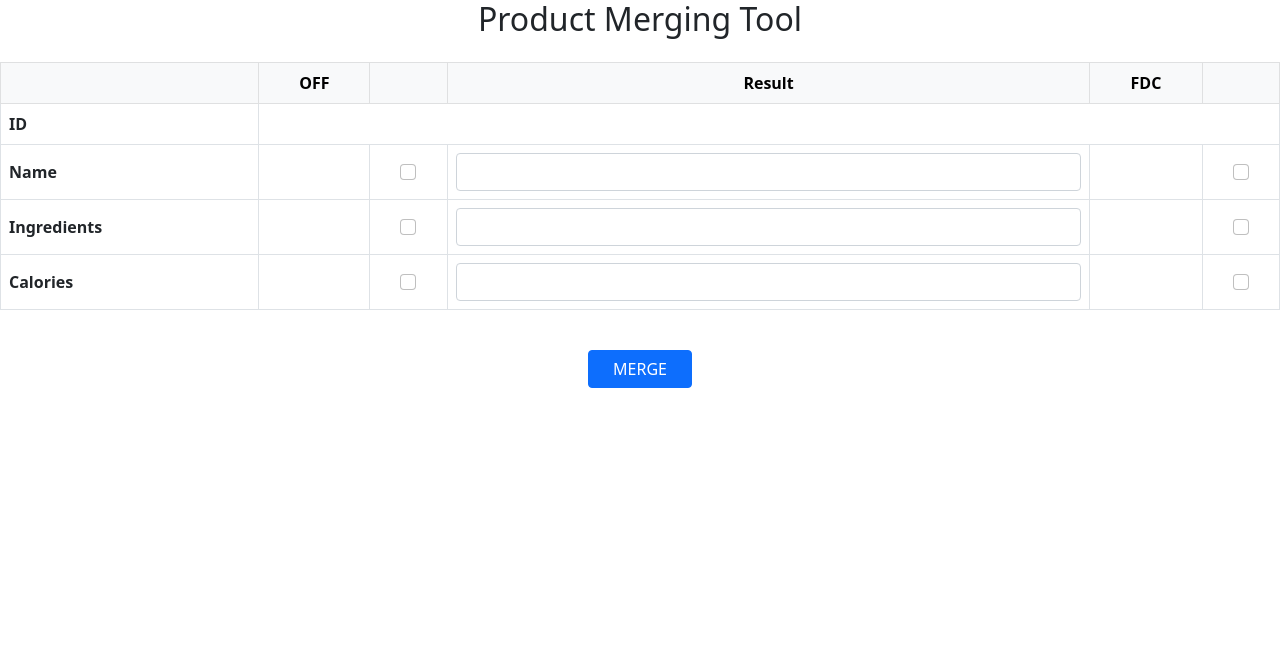
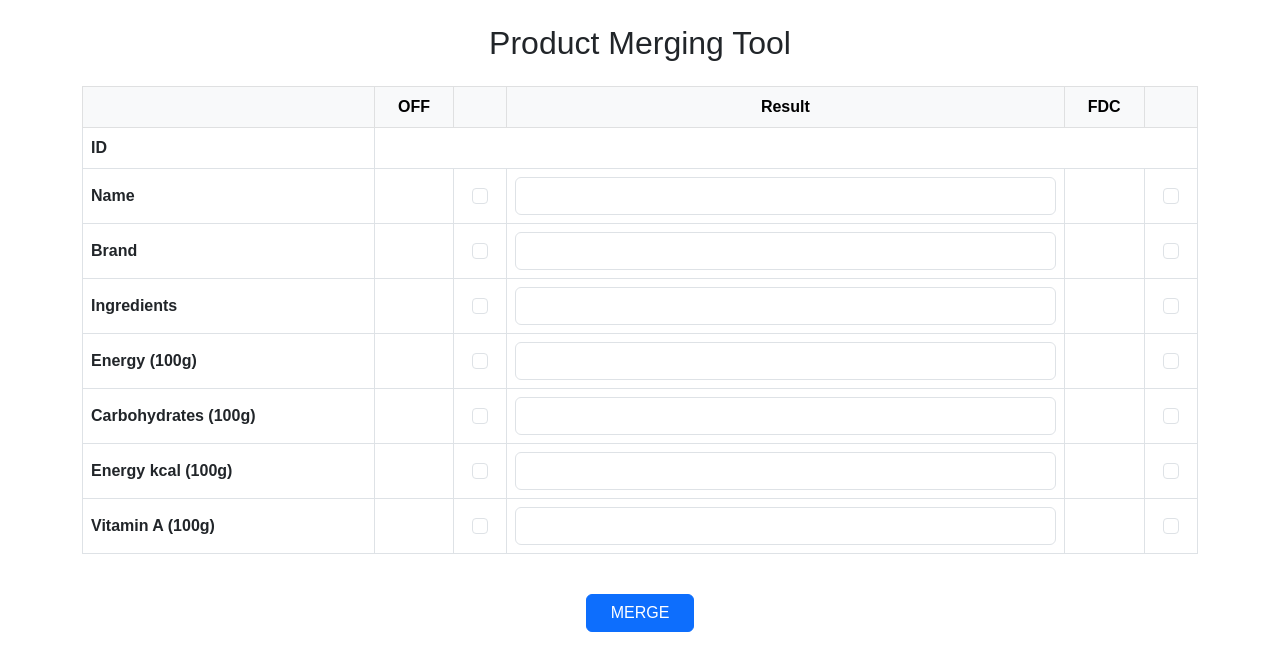
Before and after one commit to Mieux-choisir/OpenFoodFactsCanada, a Flask app: page / in a window 1280 px wide. Shown: the top 671 px of the page. Run offline with Flask 3, Linux system fonts and the light colour scheme; data that the repository does not hold is empty.

Commit message:
3e version

```diff
--- a/services/mongo_service.py
+++ b/services/mongo_service.py
@@ -1,6 +1,8 @@
 from pymongo import MongoClient
 
 class MongoService:
+    """Service pour interagir avec MongoDB"""
+
     def __init__(self):
         self.client = MongoClient("mongodb://localhost:37017/")
         self.db = self.client["openfoodfacts"]
@@ -12,30 +14,32 @@ class MongoService:
         """Récupère un produit ayant un match entre OFF et FDC."""
         off_product = self.off_collection.find_one()
         if not off_product:
-            return None  # Aucun produit restant
+            return None
 
         id_match = off_product["id_match"]
         fdc_product = self.fdc_collection.find_one({"id_match": id_match})
 
         if not fdc_product:
-            return None  # Erreur : pas de produit correspondant en FDC
+            return None
+
+        def extract_nutrient(product, nutrient_key):
+            """Récupère un nutriment spécifique si présent."""
+            return product.get("nutrition_facts", {}).get("nutrients", {}).get(nutrient_key, "")
 
         return {
             "id_match": id_match,
             "off_name": off_product.get("product_name", ""),
             "fdc_name": fdc_product.get("product_name", ""),
             "off_brand_name": off_product.get("brand_name", ""),
-            "fdc_brand_name": off_product.get("brand_name", ""),
+            "fdc_brand_name": fdc_product.get("brand_name", ""),
             "off_ingredients": off_product.get("ingredients", {}).get("ingredients_text", ""),
             "fdc_ingredients": fdc_product.get("ingredients", {}).get("ingredients_text", ""),
-            "off_calories": off_product.get("nutrition_facts", {}).get("nutrients", {}).get("energy_100g", ""), # À retirer
-            "fdc_calories": fdc_product.get("nutrition_facts", {}).get("nutrients", {}).get("energy_100g", ""), # À retirer
-            "off_nutrients_energy_100g": off_product.get("nutrition_facts", {}).get("nutrients", {}).get("energy_100g", ""),
-            "off_nutrients_carbohydrates_100g": off_product.get("nutrition_facts", {}).get("nutrients", {}).get("carbohydrates_100g", ""),
-            "off_nutrients_energy_kcal_100g": off_product.get("nutrition_facts", {}).get("nutrients", {}).get("energy_kcal_100g", ""),
-            "off_nutrients_vitamin_a_100g": off_product.get("nutrition_facts", {}).get("nutrients", {}).get("vitamin_a_100g", ""),
-            "fdc_nutrients_energy_100g": off_product.get("nutrition_facts", {}).get("nutrients", {}).get("energy_100g",""),
-            "fdc_nutrients_carbohydrates_100g": off_product.get("nutrition_facts", {}).get("nutrients", {}).get("carbohydrates_100g", ""),
-            "fdc_nutrients_energy_kcal_100g": off_product.get("nutrition_facts", {}).get("nutrients", {}).get("energy_kcal_100g", ""),
-            "fdc_nutrients_vitamin_a_100g": off_product.get("nutrition_facts", {}).get("nutrients", {}).get("vitamin_a_100g", ""),
+            "off_nutrients_energy_100g": extract_nutrient(off_product, "energy_100g"),
+            "off_nutrients_carbohydrates_100g": extract_nutrient(off_product, "carbohydrates_100g"),
+            "off_nutrients_energy_kcal_100g": extract_nutrient(off_product, "energy_kcal_100g"),
+            "off_nutrients_vitamin_a_100g": extract_nutrient(off_product, "vitamin_a_100g"),
+            "fdc_nutrients_energy_100g": extract_nutrient(fdc_product, "energy_100g"),
+            "fdc_nutrients_carbohydrates_100g": extract_nutrient(fdc_product, "carbohydrates_100g"),
+            "fdc_nutrients_energy_kcal_100g": extract_nutrient(fdc_product, "energy_kcal_100g"),
+            "fdc_nutrients_vitamin_a_100g": extract_nutrient(fdc_product, "vitamin_a_100g"),
         }
--- a/static/app.js
+++ b/static/app.js
@@ -1,51 +1,87 @@
-$(document).ready(function () {
-    function loadProduct() {
-        $.getJSON("/api/get_product", function (data) {
-            if (data.error) {
-                alert("No matching product found.");
-                return;
-            }
+document.addEventListener("DOMContentLoaded", function () {
+    const fields = [
+        { key: "name", label: "Name" },
+        { key: "brand_name", label: "Brand" },
+        { key: "ingredients", label: "Ingredients" },
+        { key: "nutrients_energy_100g", label: "Energy (100g)" },
+        { key: "nutrients_carbohydrates_100g", label: "Carbohydrates (100g)" },
+        { key: "nutrients_energy_kcal_100g", label: "Energy kcal (100g)" },
+        { key: "nutrients_vitamin_a_100g", label: "Vitamin A (100g)" }
+    ];
 
-            $("#id_match").text(data.id_match);
-            $("#off_name").text(data.off_name || "");
-            $("#fdc_name").text(data.fdc_name || "");
-            $("#off_ingredients").text(data.off_ingredients || "");
-            $("#fdc_ingredients").text(data.fdc_ingredients || "");
-            $("#off_calories").text(data.off_calories || "");
-            $("#fdc_calories").text(data.fdc_calories || "");
+    function generateTableRows() {
+        let tableBody = document.getElementById("product-fields");
 
-            $(".copy-check").prop("checked", false);
-            $("input[type='text']").val("");
+        fields.forEach(field => {
+            let row = document.createElement("tr");
+            row.innerHTML = `
+                <td><strong>${field.label}</strong></td>
+                <td id="off_${field.key}"></td>
+                <td class="text-center">
+                    <input type="checkbox" class="form-check-input copy-check" data-target="${field.key}" data-source="off_${field.key}">
+                </td>
+                <td><input type="text" id="result_${field.key}" class="form-control"></td>
+                <td id="fdc_${field.key}"></td>
+                <td class="text-center">
+                    <input type="checkbox" class="form-check-input copy-check" data-target="${field.key}" data-source="fdc_${field.key}">
+                </td>
+            `;
+            tableBody.appendChild(row);
         });
     }
 
-    $(".copy-check").change(function () {
-        if ($(this).is(":checked")) {
-            let target = $(this).data("target");
-            let source = $(this).data("source");
-            $("#result_" + target).val($("#" + source).text());
+    function loadProduct() {
+        fetch("/api/get_product")
+            .then(response => response.json())
+            .then(data => {
+                if (data.error) {
+                    alert("No matching product found.");
+                    return;
+                }
+
+                document.getElementById("id_match").textContent = data.id_match || "";
+
+                fields.forEach(field => {
+                    document.getElementById("off_" + field.key).textContent = data["off_" + field.key] || "";
+                    document.getElementById("fdc_" + field.key).textContent = data["fdc_" + field.key] || "";
+                    document.getElementById("result_" + field.key).value = "";
+                });
+
+                document.querySelectorAll(".copy-check").forEach(checkbox => {
+                    checkbox.checked = false;
+                });
+            })
+            .catch(error => console.error("Error loading product:", error));
+    }
+
+    document.addEventListener("change", function (event) {
+        if (event.target.classList.contains("copy-check")) {
+            const target = event.target.dataset.target;
+            const source = event.target.dataset.source;
+            document.getElementById("result_" + target).value = document.getElementById(source).textContent;
         }
     });
 
-    $("#mergeBtn").click(function () {
-        let mergedProduct = {
-            id_match: $("#id_match").text(),
-            name: $("#result_name").val(),
-            ingredients: $("#result_ingredients").val(),
-            calories: $("#result_calories").val()
-        };
+    document.getElementById("mergeBtn").addEventListener("click", function () {
+        let mergedProduct = { id_match: document.getElementById("id_match").textContent };
 
-        $.ajax({
-            url: "/api/merge",
+        fields.forEach(field => {
+            mergedProduct[field.key] = document.getElementById("result_" + field.key).value;
+        });
+
+        fetch("/api/merge", {
             method: "POST",
-            contentType: "application/json",
-            data: JSON.stringify(mergedProduct),
-            success: function (response) {
-                alert(response.message);
+            headers: { "Content-Type": "application/json" },
+            body: JSON.stringify(mergedProduct)
+        })
+            .then(response => response.json())
+            .then(data => {
+                alert(data.message);
                 loadProduct();
-            }
-        });
+            })
+            .catch(error => console.error("Error merging product:", error));
     });
 
+    generateTableRows();
     loadProduct();
 });
--- a/templates/index.html
+++ b/templates/index.html
@@ -4,13 +4,15 @@
     <meta charset="UTF-8">
     <meta name="viewport" content="width=device-width, initial-scale=1.0">
     <title>Product Merging Tool</title>
-    <script src="https://code.jquery.com/jquery-3.6.0.min.js"></script>
+
+    <!-- Bootstrap 5 -->
+    <link href="https://cdn.jsdelivr.net/npm/bootstrap@5.3.0/dist/css/bootstrap.min.css" rel="stylesheet">
+
     <link rel="stylesheet" href="{{ url_for('static', filename='styles.css') }}">
-    <link href="https://cdn.jsdelivr.net/npm/bootstrap@5.0.2/dist/css/bootstrap.min.css" rel="stylesheet" integrity="sha384-EVSTQN3/azprG1Anm3QDgpJLIm9Nao0Yz1ztcQTwFspd3yD65VohhpuuCOmLASjC" crossorigin="anonymous">
-    <script src="https://cdn.jsdelivr.net/npm/bootstrap@5.0.2/dist/js/bootstrap.bundle.min.js" integrity="sha384-MrcW6ZMFYlzcLA8Nl+NtUVF0sA7MsXsP1UyJoMp4YLEuNSfAP+JcXn/tWtIaxVXM" crossorigin="anonymous"></script>
 </head>
-<body>
-     <h2 class="text-center mb-4">Product Merging Tool</h2>
+<body class="container mt-4">
+
+    <h2 class="text-center mb-4">Product Merging Tool</h2>
 
     <div class="table-responsive">
         <table class="table table-bordered align-middle">
@@ -19,53 +21,18 @@
                     <th></th>
                     <th class="text-center">OFF</th>
                     <th></th>
-                    <th class="text-center">Result</th>
+                    <th class="text-center w-50">Result</th>
                     <th class="text-center">FDC</th>
                     <th></th>
                 </tr>
             </thead>
-            <tbody>
+            <tbody id="product-fields">
                 <tr>
                     <td><strong>ID</strong></td>
                     <td colspan="5" id="id_match" class="fw-bold text-center"></td>
                 </tr>
-                <tr>
-                    <td><strong>Name</strong></td>
-                    <td id="off_name"></td>
-                    <td class="text-center">
-                        <input type="checkbox" class="form-check-input copy-check" data-target="name" data-source="off_name">
-                    </td>
-                    <td><input type="text" id="result_name" class="form-control"></td>
-                    <td id="fdc_name"></td>
-                    <td class="text-center">
-                        <input type="checkbox" class="form-check-input copy-check" data-target="name" data-source="fdc_name">
-                    </td>
-                </tr>
-                <tr>
-                    <td><strong>Ingredients</strong></td>
-                    <td id="off_ingredients"></td>
-                    <td class="text-center">
-                        <input type="checkbox" class="form-check-input copy-check" data-target="ingredients" data-source="off_ingredients">
-                    </td>
-                    <td><input type="text" id="result_ingredients" class="form-control"></td>
-                    <td id="fdc_ingredients"></td>
-                    <td class="text-center">
-                        <input type="checkbox" class="form-check-input copy-check" data-target="ingredients" data-source="fdc_ingredients">
-                    </td>
-                </tr>
-                <tr>
-                    <td><strong>Calories</strong></td>
-                    <td id="off_calories"></td>
-                    <td class="text-center">
-                        <input type="checkbox" class="form-check-input copy-check" data-target="calories" data-source="off_calories">
-                    </td>
-                    <td><input type="text" id="result_calories" class="form-control"></td>
-                    <td id="fdc_calories"></td>
-                    <td class="text-center">
-                        <input type="checkbox" class="form-check-input copy-check" data-target="calories" data-source="fdc_calories">
-                    </td>
-                </tr>
             </tbody>
+
         </table>
     </div>
 
@@ -74,5 +41,6 @@
     </div>
 
     <script src="{{ url_for('static', filename='app.js') }}"></script>
+
 </body>
 </html>
```
